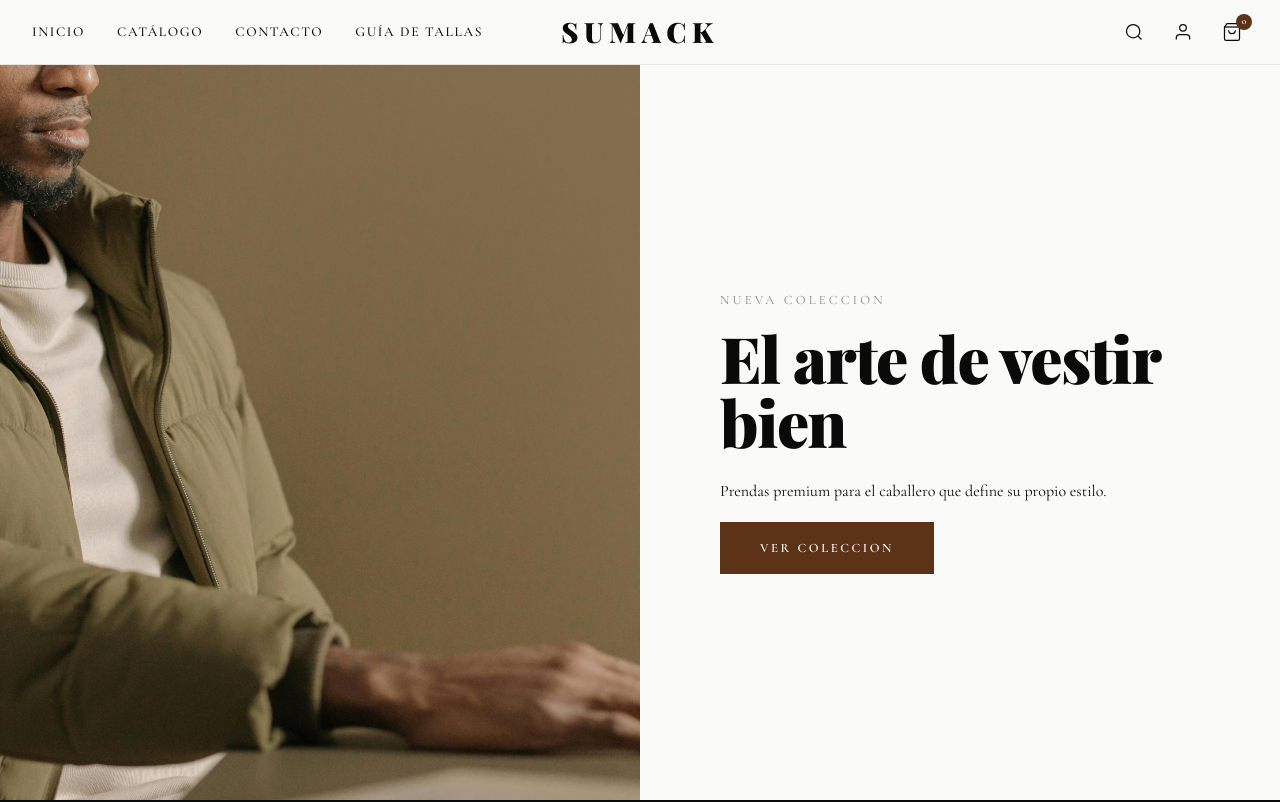
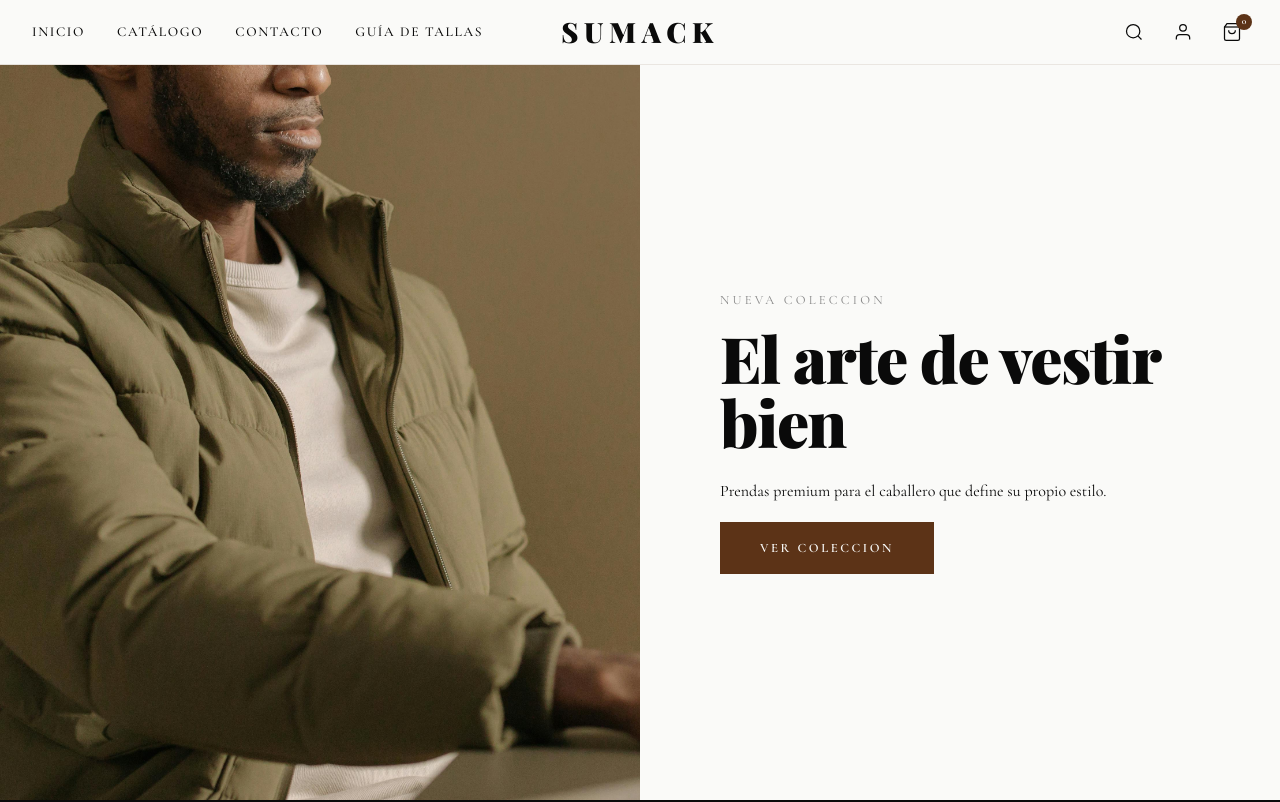
Before and after one commit to jhuniorhuamancuri123-debug/sumackmoda-web, a Next.js app: page / in a window 1280 px wide. Shown: the top 802 px of the page. Built offline with nearby package versions, Linux system fonts and the light colour scheme; no server answers; the database is empty.

Commit message:
fix hero imagen y boton

```diff
--- a/app/globals.css
+++ b/app/globals.css
@@ -32,10 +32,30 @@ body { font-family: var(--font-body); background: var(--blanco); color: var(--ne
 .icon-btn:hover { color: var(--marron); }
 .carrito-count { position: absolute; top: -2px; right: -4px; background: var(--marron); color: white; font-size: 0.6rem; width: 16px; height: 16px; border-radius: 50%; display: flex; align-items: center; justify-content: center; font-weight: 600; }
 
-.hero { display: grid; grid-template-columns: 1fr 1fr; min-height: calc(100vh - 64px); margin-top: 64px; }
-.hero-img { width: 100%; height: 100%; object-fit: cover; object-position: center top; display: block; }
+.hero {
+  display: grid;
+  grid-template-columns: 1fr 1fr;
+  min-height: calc(100vh - 64px);
+  margin-top: 64px;
+  max-height: 800px;
+}
+.hero-img {
+  width: 100%;
+  height: 100%;
+  object-fit: cover;
+  object-position: left top;
+  display: block;
+  }
 .hero-overlay { display: none; }
-.hero-content { display: flex; flex-direction: column; justify-content: center; align-items: flex-start; padding: 4rem 5rem; background: var(--blanco); animation: fadeUp 1s ease forwards; }
+.hero-content {
+  display: flex;
+  flex-direction: column;
+  justify-content: center;
+  align-items: flex-start;
+  padding: 4rem 5rem;
+  background: var(--blanco);
+  animation: fadeUp 1s ease forwards;
+}
 .hero-eyebrow { font-family: var(--font-body); font-size: 0.8rem; letter-spacing: 0.25em; text-transform: uppercase; color: var(--gris); margin-bottom: 1rem; }
 .hero-title { font-family: var(--font-display); font-size: clamp(3rem, 5vw, 5rem); font-weight: 900; line-height: 1.0; color: var(--negro); margin-bottom: 1.5rem; letter-spacing: -0.02em; }
 .hero-subtitle { font-family: var(--font-body); font-size: 1rem; color: var(--negro); margin-bottom: 1rem; max-width: 400px; line-height: 1.7; }
```
